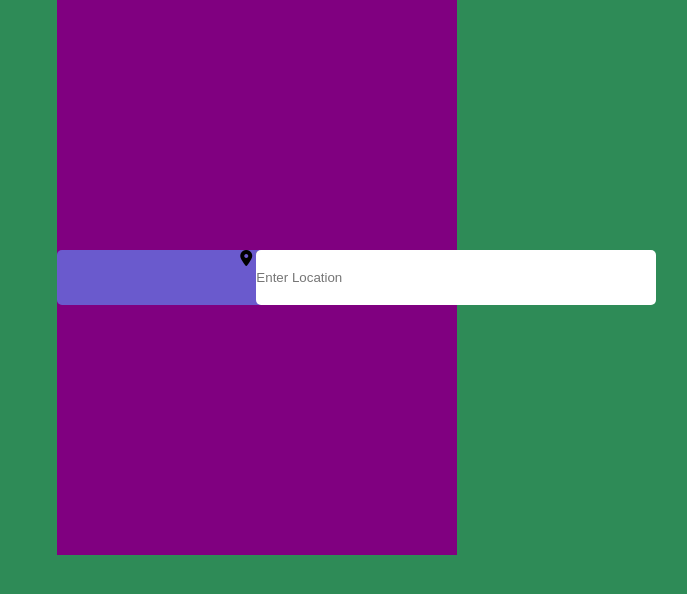
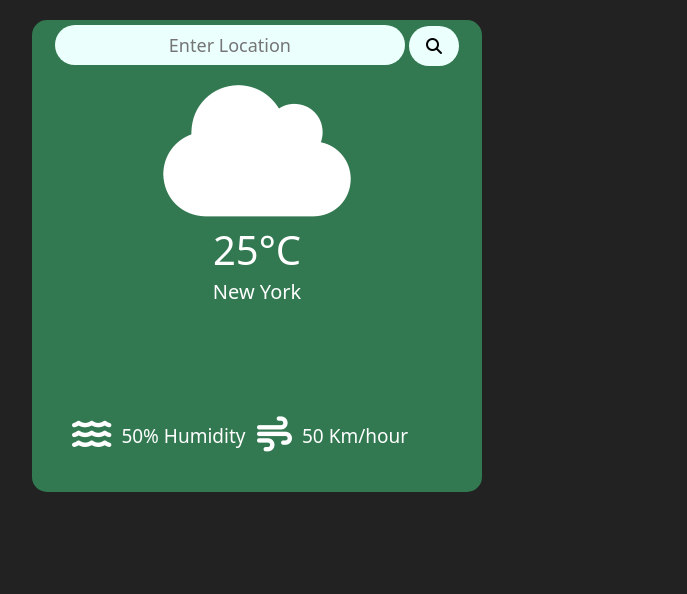
Before and after one commit to Murtaza-Shahani/Web3_task2, a plain HTML site: page index.html in a window 1280 px wide. Shown: the whole page, without its empty margins (383-1070 px from the left). Drawn offline with nearby package versions, Linux system fonts and the light colour scheme.

Commit message:
3rd ccommit design complete

```diff
--- a/index.html
+++ b/index.html
@@ -3,6 +3,13 @@
   <head>
     <meta charset="UTF-8" />
     <meta name="viewport" content="width=device-width, initial-scale=1.0" />
+    <!--Bootstrap -->
+    <link
+      href="https://cdn.jsdelivr.net/npm/bootstrap@5.0.2/dist/css/bootstrap.min.css"
+      rel="stylesheet"
+      integrity="sha384-EVSTQN3/azprG1Anm3QDgpJLIm9Nao0Yz1ztcQTwFspd3yD65VohhpuuCOmLASjC"
+      crossorigin="anonymous"
+    />
     <!--Custom Css-->
     <link rel="stylesheet" href="/style.css" />
     <!--FONT AWESOME CDN-->
@@ -16,12 +23,41 @@
     <title>Weather Forcasting App</title>
   </head>
   <body>
-    <div class="container">
+    <div class="main">
       <div class="Search-box">
-        <i class="fa-solid fa-location-dot"></i>
         <input type="text" placeholder="Enter Location" />
         <button class="fa-solid fa-magnifying-glass"></button>
       </div>
+
+      <div class="weather-info">
+        <i class="fa-solid fa-cloud"></i>
+        <div class="weather-details">
+          <h2><span id="temperature">25°C</span></h2>
+          <p id="city">  New York</p>
+          <div class="details">
+            <div class="col">
+              <i class="fa-solid fa-water"></i>
+              <div>
+                <p id="humidity">50% Humidity</p>
+
+              </div>
+            </div>
+
+            <div class="col">
+              <i class="fa-solid fa-wind"></i>
+              <div>
+                <p id="Wind_speed">50 Km/hour</p>
+
+              </div>
+            </div>
+          </div>
+        </div>
+      </div>
     </div>
+    <script
+      src="https://cdn.jsdelivr.net/npm/bootstrap@5.0.2/dist/js/bootstrap.bundle.min.js"
+      integrity="sha384-MrcW6ZMFYlzcLA8Nl+NtUVF0sA7MsXsP1UyJoMp4YLEuNSfAP+JcXn/tWtIaxVXM"
+      crossorigin="anonymous"
+    ></script>
   </body>
 </html>
--- a/style.css
+++ b/style.css
@@ -7,41 +7,82 @@ body{
     display: flex;
     align-items: center;
     justify-content: center;
-    background-color: seagreen;
+    background-color: #222;
+    text-align: center;
 
 }
-.container{
-    position: relative;
-    width: 400px;
-    height: 555px;
-    display: flex;
-    background-color: purple;
-    justify-content: center;
+.main{
+    margin-top: 20px;
+    width: 450px;
+    background-color: rgba(60, 179, 113, 0.6);
+    color: white;
+    text-align: center;
+    border-radius: 15px;
+
+}
+.Search-box{
     align-items: center;
     text-align: center;
 
 
 }
-.Search-box{
-    position: relative;
-    width: 100%;
-    height: 55px;
-    border-radius: 5px;
-    background-color: slateblue;
+.Search-box input{
+   width: 350px;
+   height: 40px;
+   margin-top: 5px;
+    outline: none;
+    border: none;
+    flex: 1;
+    border-radius: 50px;
+    background-color: #ebfffc;
+    font-size: 18px;
+    text-align: center;
+}
+.Search-box input ::placeholder{
+    font-size: 55px;
+    color: white;
+}
+.Search-box button{
+    width: 50px;
+    height: 40px;
+    outline: none;
+    border: none;
+    background-color: #ebfffc;
+    cursor: pointer;
+    border-radius: 50px;
+}
 
+.weather-info i{
+    margin-top: 10px;
+    font-size: 150px;
+}
+.weather-details h2{
+    font-size: 40px;
+    font-weight: 50px;
 
 }
-.Search-box input{
-    position: absolute;
-    width: 100%;
-    height: 100%;
-
-    border:none;
-    outline : none;
-    border-radius: 5px;
-
+.weather-details p{
+    font-size: 20px;
+    font-weight: 20px;
+    margin-top: -5px;
 }
-.Search-box input ::placeholder{
+.details{
+    display: flex;
+    align-items: center;
+    justify-content: space-between;
+    padding: 0 20px;
+    margin: 20px;
+}
+.details i{
     font-size: 35px;
-    text-align: center;
 }
+.col{
+    margin-top: 80px;
+    display: flex;
+}
+.col p{
+    margin-top: 10px;
+    margin-left: 5px;
+    font-size: 19px;
+    padding: 5px;
+}
```
